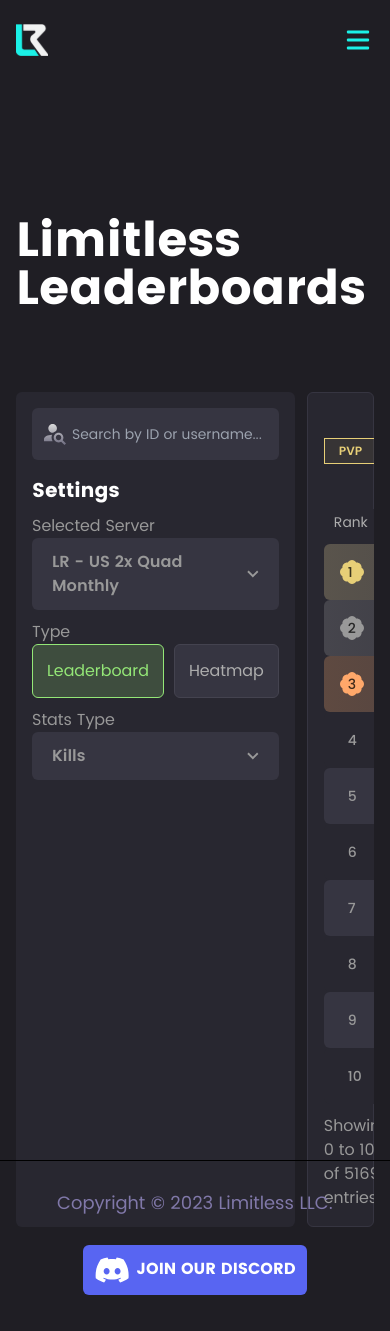
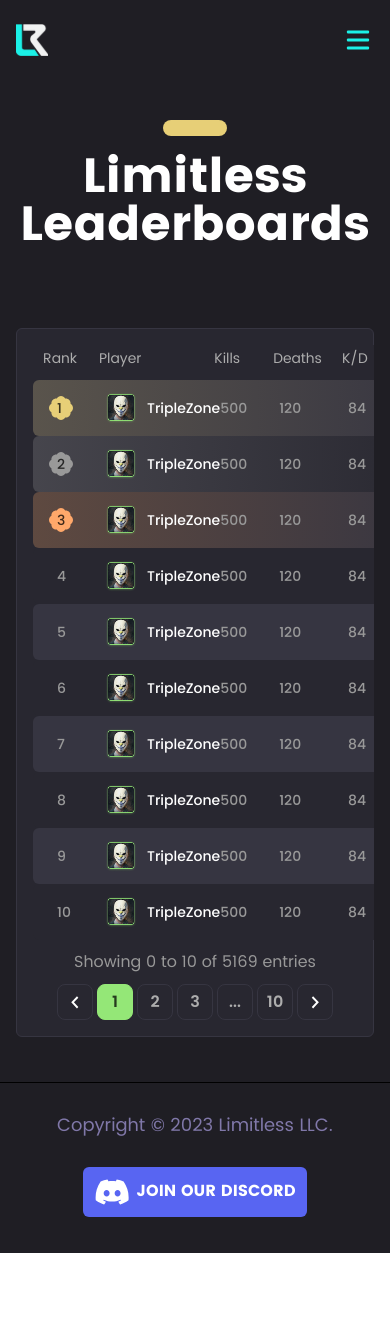
Before and after one commit to jaguar-person/limitless-website, a Next.js app: page /leaderboard in a window 390 px wide. After the commit the page ends 1253 px from the top, so only its background shows below. Built offline with nearby package versions, Linux system fonts and the light colour scheme.

Commit message:
feat: leaderboard heatmap  page -mobile

```diff
--- a/src/components/pagination/index.tsx
+++ b/src/components/pagination/index.tsx
@@ -42,8 +42,8 @@
       setCurrentPage(currentPage + step);
   };
   return (
-    <div>
-      <p className="text-center md:hidden text-secondary mb-2.5">
+    <div className="flex flex-col md:flex-row justify-between items-center">
+      <p className="text-center text-secondary mb-2.5">
         Showing 0 to 10 of 5169 entries
       </p>
       <nav className="isolate inline-flex gap-1">
--- a/src/components/table/index.tsx
+++ b/src/components/table/index.tsx
@@ -107,12 +107,7 @@
           ))}
         </tbody>
       </table>
-      <div className="flex justify-between items-center">
-        <div className="flex justify-between">
-          <p className="text-secondary">Showing 0 to 10 of 5169 entries</p>
-        </div>
-        <Pagination />
-      </div>
+      <Pagination />
     </div>
   );
 };
--- a/src/modules/leaderboard/index.tsx
+++ b/src/modules/leaderboard/index.tsx
@@ -1,13 +1,17 @@
 import React, { useState } from "react";
 import LeaderBoardSettings from "./settings";
 import LeaderBoardMain from "./main";
+import { useIsMobile } from "../../utils/hooks/useIsMobile";
+import Decoration from "../../components/decoration";
 
 const LeaderBoard: React.FC = () => {
   const [isLeaderBoard, setLeaderBoard] = useState(true);
+  const isMobile = useIsMobile();
   return (
-    <div className="mt-40 mb-20 gap-20 flex flex-col items-center">
-      <div className="text-white font-bold text-5xl">
-        Limitless Leaderboards
+    <div className="mt-16 md:mt-48 mb-48 md:mb-20 gap-20 flex flex-col items-center">
+      <div className="flex flex-col gap-4 text-white font-bold text-5xl items-center text-center">
+        <Decoration color="points" />
+        {!isLeaderBoard && isMobile ? "" : "Limitless Leaderboards"}
       </div>
       <div className="flex gap-3 w-full">
         <LeaderBoardSettings
--- a/src/modules/leaderboard/main/HeatMap.tsx
+++ b/src/modules/leaderboard/main/HeatMap.tsx
@@ -1,14 +1,19 @@
 import Image from "next/image";
 import HeatMapImage from "../../../images/heatmap.png";
+import MobileHeatMapImage from "../../../images/mobile-heatmap.png";
+import { useIsMobile } from "../../../utils/hooks/useIsMobile";
 
-const HeatMap = () => (
-  <Image
-    src={HeatMapImage}
-    width={890}
-    height={804}
-    alt="heatmap"
-    className="rounded-md"
-  />
-);
+const HeatMap = () => {
+  const isMobile = useIsMobile();
+  return (
+    <Image
+      src={isMobile ? MobileHeatMapImage : HeatMapImage}
+      width={isMobile ? 360 : 890}
+      height={804}
+      alt="heatmap"
+      className="w-full md:rounded-md fixed left-0 top-0 md:relative"
+    />
+  );
+};
 
 export default HeatMap;
--- a/src/modules/leaderboard/main/index.tsx
+++ b/src/modules/leaderboard/main/index.tsx
@@ -7,9 +7,9 @@
 }
 
 const LeaderBoardMain: React.FC<ILeaderboardMain> = ({ flag }) => (
-  <div className="flex flex-col gap-2.5 flex-grow overflow-hidden">
+  <div className="flex flex-col gap-2.5 flex-grow overflow-hidden ">
     <div className="container">
-      <div className="flex justify-between">
+      <div className="hidden md:flex justify-between">
         <div className="flex gap-2.5 items-center">
           <div className="py-1 px-3.5 border border-points bg-points/[8%] text-points font-semibold text-xs">
             PVP
@@ -27,7 +27,13 @@
           </div>
         </DropDown>
       </div>
-      {flag ? <LeaderBoardTable /> : <HeatMap />}
+      {flag ? (
+        <LeaderBoardTable />
+      ) : (
+        <div className="min-h-screen md:min-h-fit">
+          <HeatMap />
+        </div>
+      )}
     </div>
   </div>
 );
--- a/src/modules/leaderboard/settings/index.tsx
+++ b/src/modules/leaderboard/settings/index.tsx
@@ -14,7 +14,7 @@
   isLeaderBoard,
   onLeaderBoard,
 }) => (
-  <div className="p-4 flex flex-col gap-4 bg-secondary-background border-secondary-background-accent rounded-md min-h-[700px]">
+  <div className="hidden p-4 md:flex flex-col gap-4 bg-secondary-background border-secondary-background-accent rounded-md min-h-[700px]">
     <SearchBar icon="search" placeholder="Search by ID or username..." />
     <div className="flex flex-col gap-2.5 ">
       <div className="text-white text-xl font-bold">Settings</div>
```
Also changed, not shown: src/images/mobile-heatmap.png (added).
